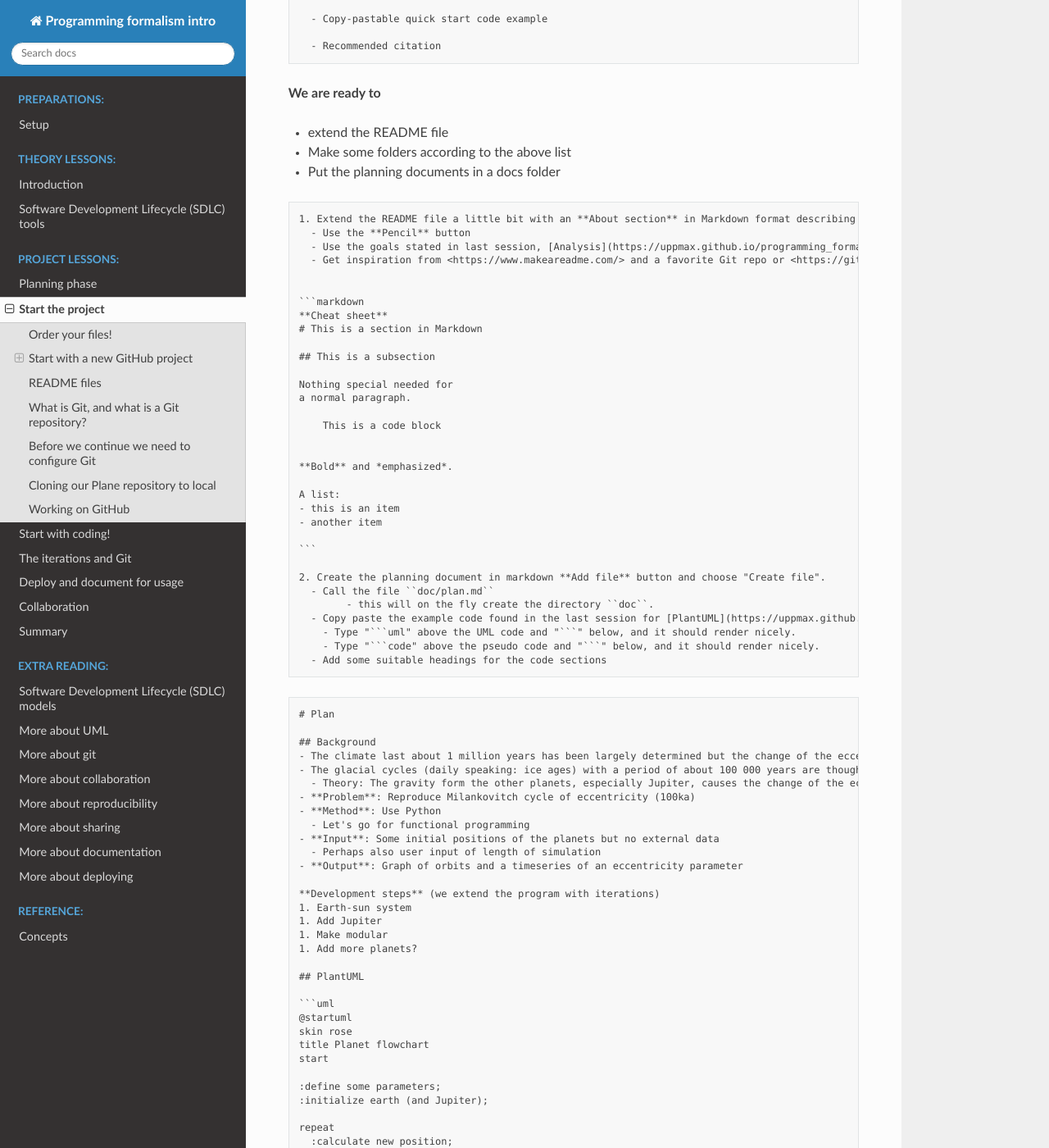
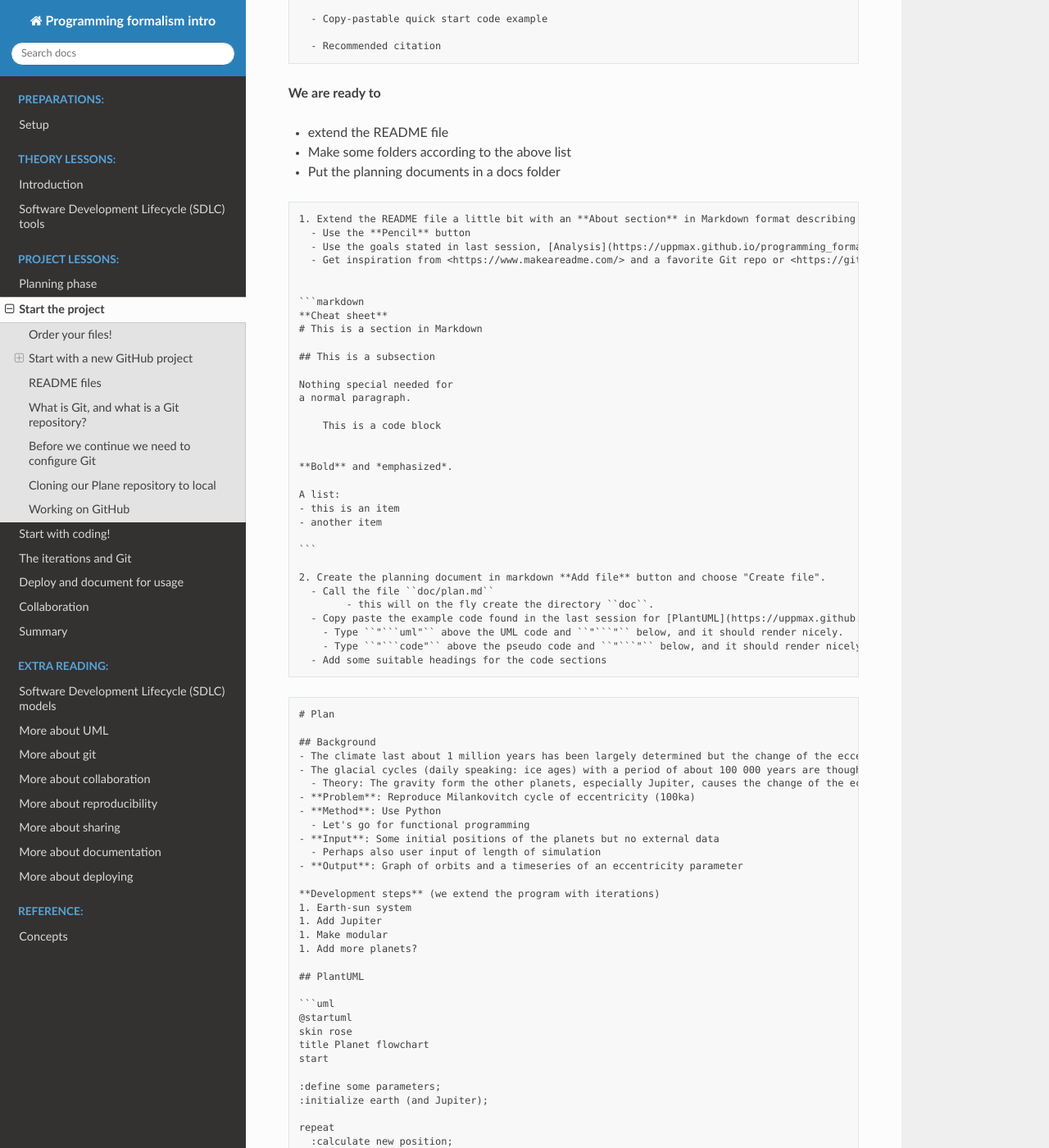
Before and after one commit to UPPMAX/programming_formalisms_intro, a Sphinx documentation site: the page built from doc/startup.md, in a window 1280 px wide and 1400 px high, scrolled down 2321 px. Shown: the whole window at 82% size. Built offline with Sphinx 7.4.7 and the Read the Docs theme 2.0.0, drawn with Linux system fonts in a browser that asks for light colours; pages that are not in the unit, such as notebooks, are missing from menus; some of the changed text lies outside the part shown.

Commit message:
startup.md fix readme

`````diff
--- a/doc/startup.md
+++ b/doc/startup.md
@@ -158,8 +158,8 @@
   - Call the file ``doc/plan.md``
 	- this will on the fly create the directory ``doc``.
   - Copy paste the example code found in the last session for [PlantUML](https://uppmax.github.io/programming_formalisms_intro/flowcharts.html#lets-make-a-flowchart-of-the-program-parts) and [pseudocode](https://uppmax.github.io/programming_formalisms_intro/flowcharts.html#do-some-pseudocode-of-the-calculations).
-    - Type "```uml" above the UML code and "```" below, and it should render nicely.
-    - Type "```code" above the pseudo code and "```" below, and it should render nicely.
+    - Type ``"```uml"`` above the UML code and ``"```"`` below, and it should render nicely.
+    - Type ``"```code"`` above the pseudo code and ``"```"`` below, and it should render nicely.
   - Add some suitable headings for the code sections
 
 ````
@@ -208,7 +208,7 @@
 
 ## Pseudocode
 
-```console
+```code
 Define constants
 Define initial values
 	positions
`````
